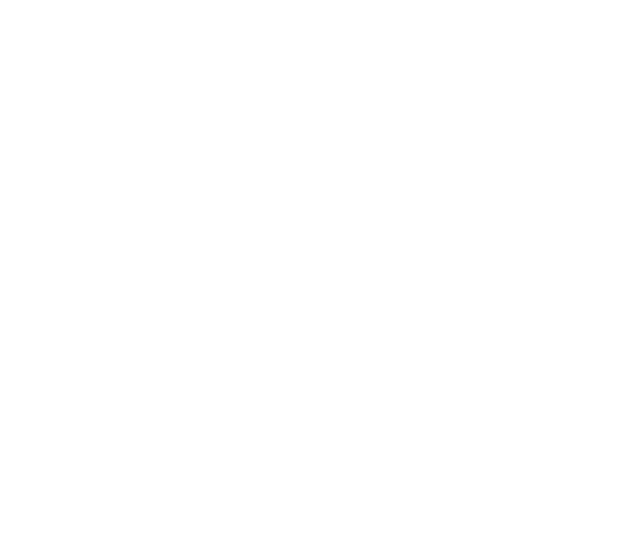
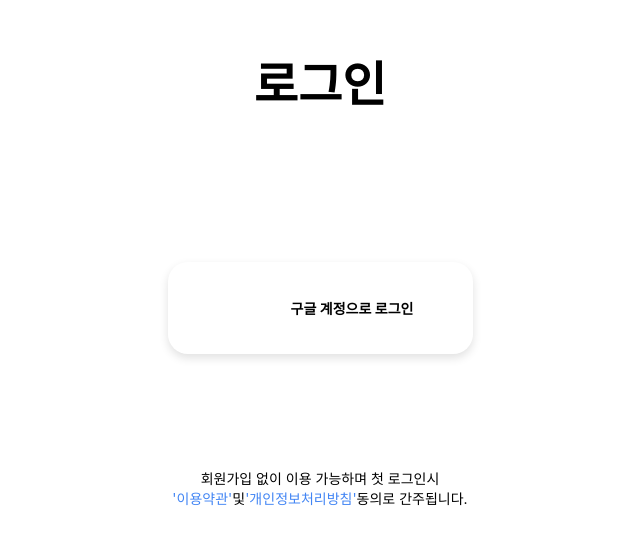
Before and after one commit to dsm-football/football-frontend, a React (Create React App) app: page /Login in a window 1280 px wide. Shown: the part 171-716 px from the top of the page, without its empty margins (320-960 px from the left). Built offline with nearby package versions, Linux system fonts and the light colour scheme.

Commit message:
⚡️ :: 로그인 페이지 퍼블리싱 완료

```diff
--- a/src/components/index.tsx
+++ b/src/components/index.tsx
@@ -1,2 +1,3 @@
 export { default as ClubManagement } from './clubManagement/ClubManagement';
 export { default as ClubEstbl} from './ClubEstbl/ClubEstbl'
+export { default as Login } from './login/Login'
--- /dev/null
+++ b/src/components/login/Login.tsx
@@ -0,0 +1,22 @@
+import React from "react";
+import * as S from "./style";
+
+const ClubEstbl = () => {
+  return (
+    <S.Container>
+      <S.LoginHeader>로그인</S.LoginHeader>
+      <S.LoginBox>
+        <div className="google-img"></div>
+        <span>구글 계정으로 로그인</span>
+      </S.LoginBox>
+      <S.LoginExplanation>
+        회원가입 없이 이용 가능하며 첫 로그인시
+        <br />
+        <span>'이용약관'</span>및<span>'개인정보처리방침'</span>동의로
+        간주됩니다.
+      </S.LoginExplanation>
+    </S.Container>
+  );
+};
+
+export default ClubEstbl;
--- /dev/null
+++ b/src/components/login/style.tsx
@@ -0,0 +1,40 @@
+import styled from "styled-components";
+
+export const Container = styled.div`
+  width: 100vw;
+  height: 100vh;
+  display: flex;
+  flex-direction: column;
+  justify-content: space-around;
+  align-items: center;
+  box-sizing: border-box;
+  padding: 10% 0 5% 0;
+  font-size: 14px;
+`;
+export const LoginHeader = styled.h1`
+  font-size: 48px;
+`;
+export const LoginBox = styled.div`
+  width: 305px;
+  height: 92px;
+  box-shadow: 0px 4px 10px rgba(0, 0, 0, 0.12);
+  border-radius: 20px;
+  display: flex;
+  justify-content: space-around;
+  box-sizing: border-box;
+  padding-right: 30px;
+  align-items: center;
+  & div {
+    width: 36px;
+    height: 36px;
+  }
+  & span {
+    font-weight: 600;
+  }
+`;
+export const LoginExplanation = styled.div`
+  text-align: center;
+  & span {
+    color: #4285f4;
+  }
+`;
--- a/src/route/MainRouter.tsx
+++ b/src/route/MainRouter.tsx
@@ -2,7 +2,8 @@
 import { Switch, Route } from "react-router-dom";
 import {
   ClubManagement,
-  ClubEstbl
+  ClubEstbl,
+  Login
 } from '../components';
 
 const MainRouter = () => {
@@ -11,6 +12,7 @@
       <Switch>
         <Route exact path="/club/management" component={ClubManagement} />
         <Route exact path="/clubEstbl" component={ClubEstbl} />
+        <Route exact path="/Login" component={Login} />
       </Switch>
     </>
   );
```
